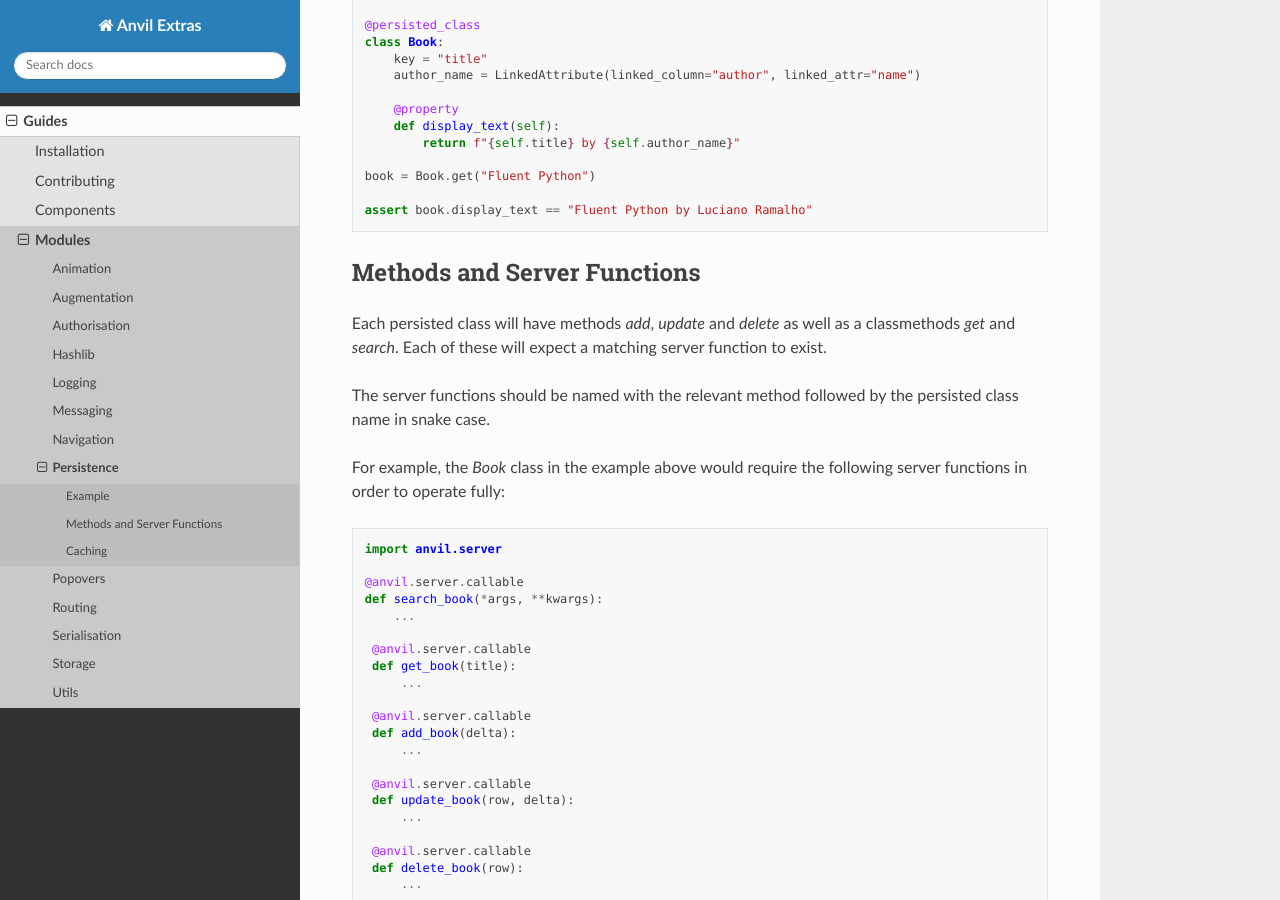
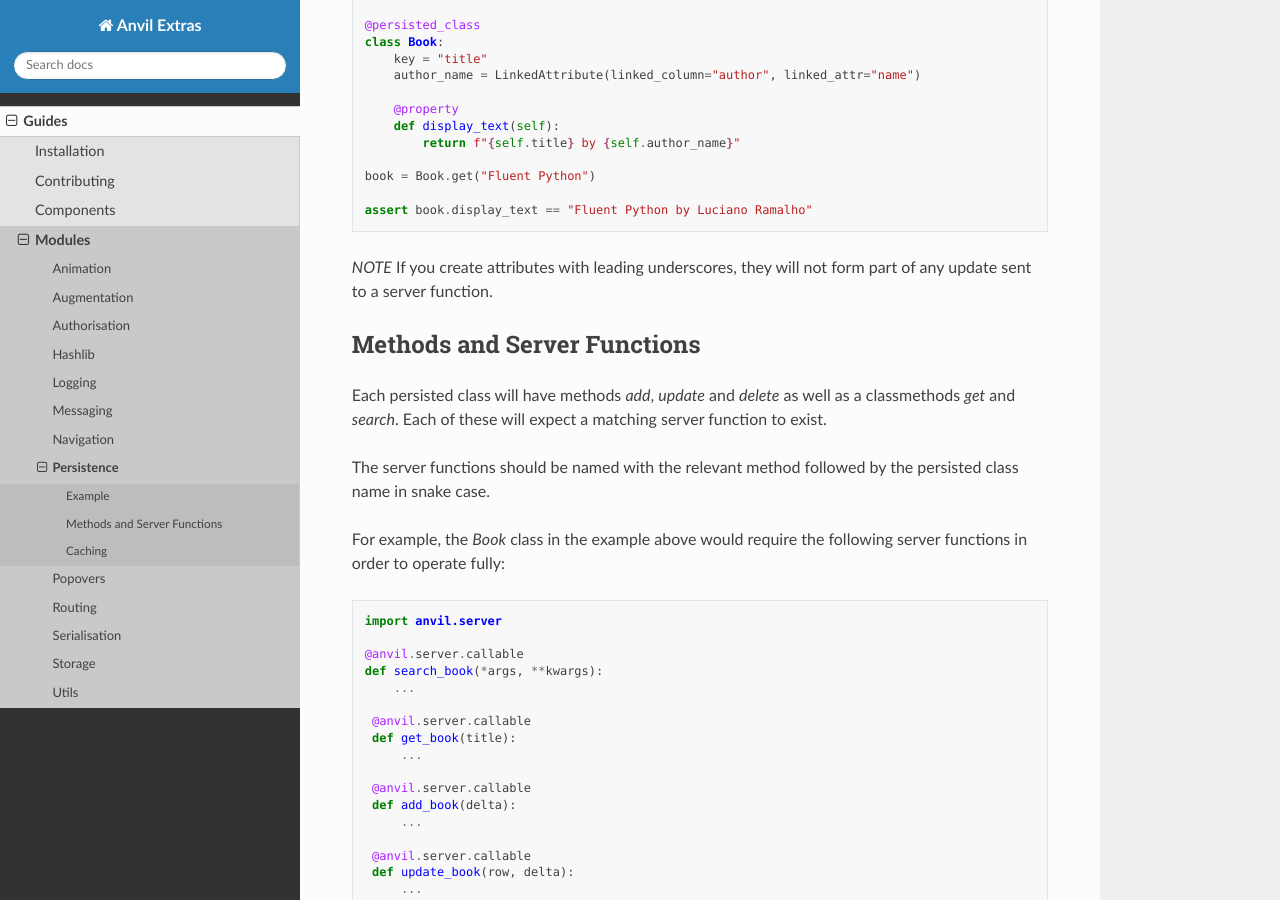
Before and after one commit to anvilistas/anvil-extras, a Sphinx documentation site: the page built from docs/guides/modules/persistence.rst, in a window 1280 px wide and 900 px high, scrolled down 2145 px. Built offline with Sphinx 7.4.7 and the Read the Docs theme 2.0.0, drawn with Linux system fonts in a browser that asks for light colours.

Commit message:
Add note to doc re underscored attributes

```diff
--- a/docs/guides/modules/persistence.rst
+++ b/docs/guides/modules/persistence.rst
@@ -129,6 +129,10 @@ display the title and author of the book as a single string:
    assert book.display_text == "Fluent Python by Luciano Ramalho"
 
 
+*NOTE* If you create attributes with leading underscores, they will not form part of
+any update sent to a server function.
+
+
 Methods and Server Functions
 ----------------------------
 Each persisted class will have methods `add`, `update` and `delete` as well as
```
